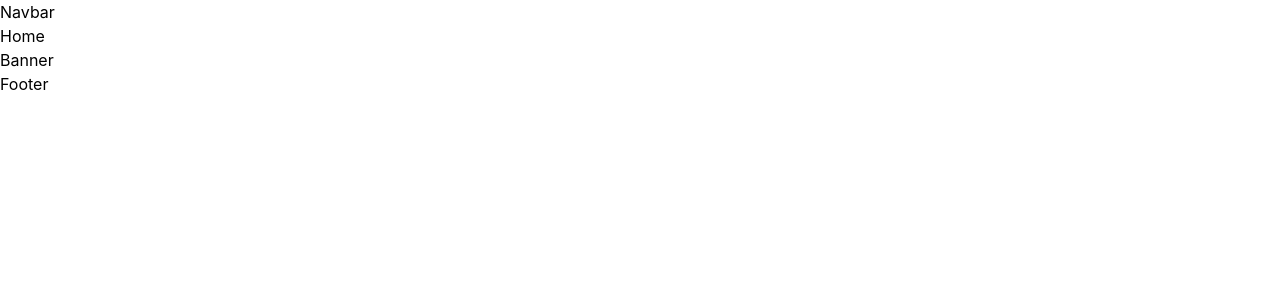
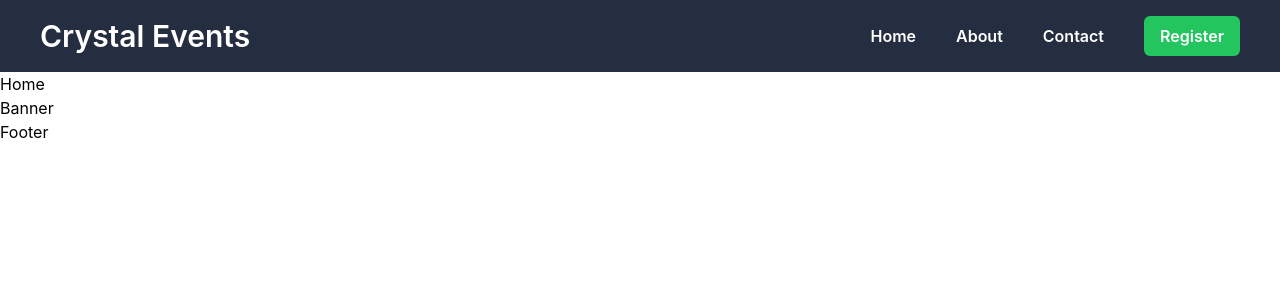
Before and after one commit to mohammedtakbir/Job-Task-Eazy-ERP-Technologies-Private-Limited, a React (Create React App) app: page / in a window 1280 px wide. Shown: the top 300 px of the page. Built offline with nearby package versions, Linux system fonts and the light colour scheme.

Commit message:
responsive navbar added

```diff
--- a/package.json
+++ b/package.json
@@ -8,6 +8,7 @@
     "@testing-library/user-event": "^13.5.0",
     "react": "^18.2.0",
     "react-dom": "^18.2.0",
+    "react-icons": "^4.7.1",
     "react-router-dom": "^6.6.2",
     "react-scripts": "5.0.1",
     "web-vitals": "^2.1.4"
--- a/public/index.html
+++ b/public/index.html
@@ -24,7 +24,7 @@
       work correctly both with client-side routing and a non-root public URL.
       Learn how to configure a non-root public URL by running `npm run build`.
     -->
-    <title>React App</title>
+    <title>Crystal Events</title>
   </head>
   <body>
     <noscript>You need to enable JavaScript to run this app.</noscript>
--- a/src/Pages/Shared/Navbar/Navbar.js
+++ b/src/Pages/Shared/Navbar/Navbar.js
@@ -1,9 +1,42 @@
-import React from 'react';
+import React, { useState } from 'react';
+import { Link } from 'react-router-dom';
+import { HiBars3 } from "react-icons/hi2";
+import { HiXMark } from "react-icons/hi2";
 
 const Navbar = () => {
+
+    const [open, setOpen] = useState(false);
+    console.log(open)
     return (
-        <div>
-            <h2>Navbar</h2>
+        <div className='bg-[#252D40]'>
+            <nav className='flex justify-between items-center max-w-[1200px] lg:mx-auto py-4 relative mx-2'>
+                <div className='text-white'>
+                    <Link to='/' className='text-3xl font-semibold'>Crystal Events</Link>
+                </div>
+                <ul className={`lg:flex lg:static lg:justify-end text-white  lg:bg-[#252D40] bg-black items-center absolute lg:text-left text-center lg:w-0 w-full duration-200 rounded-lg lg:py-0 py-4
+                ${open ? 'top-[65px]' : 'top-[-200px]'}`
+                }>
+                    <li className='lg:mb-0 mb-2'>
+                        <Link className='hover:text-green-400 duration-200 font-semibold'>Home</Link>
+                    </li>
+                    <li className='lg:ml-10 lg:mb-0 mb-2'>
+                        <Link className='hover:text-green-400 duration-200 font-semibold'>About</Link>
+                    </li>
+                    <li className='lg:ml-10 lg:mb-0 mb-3'>
+                        <Link className='hover:text-green-400 duration-200 font-semibold'>Contact</Link>
+                    </li>
+                    <li className='lg:ml-10 lg:mb-0 mb-2'>
+                        <button className='font-semibold bg-green-500 px-4 py-2 rounded-md hover:scale-105 duration-200 inline-block'>Register</button>
+                    </li>
+                </ul>
+                <div className='lg:hidden text-white text-3xl cursor-pointer' onClick={() => setOpen(!open)}>
+                    {
+                        open ?
+                            <HiXMark /> :
+                            <HiBars3 />
+                    }
+                </div>
+            </nav>
         </div>
     );
 };
```
Also changed, not shown: 1 other file (tests, documents, lock files or other folders).
